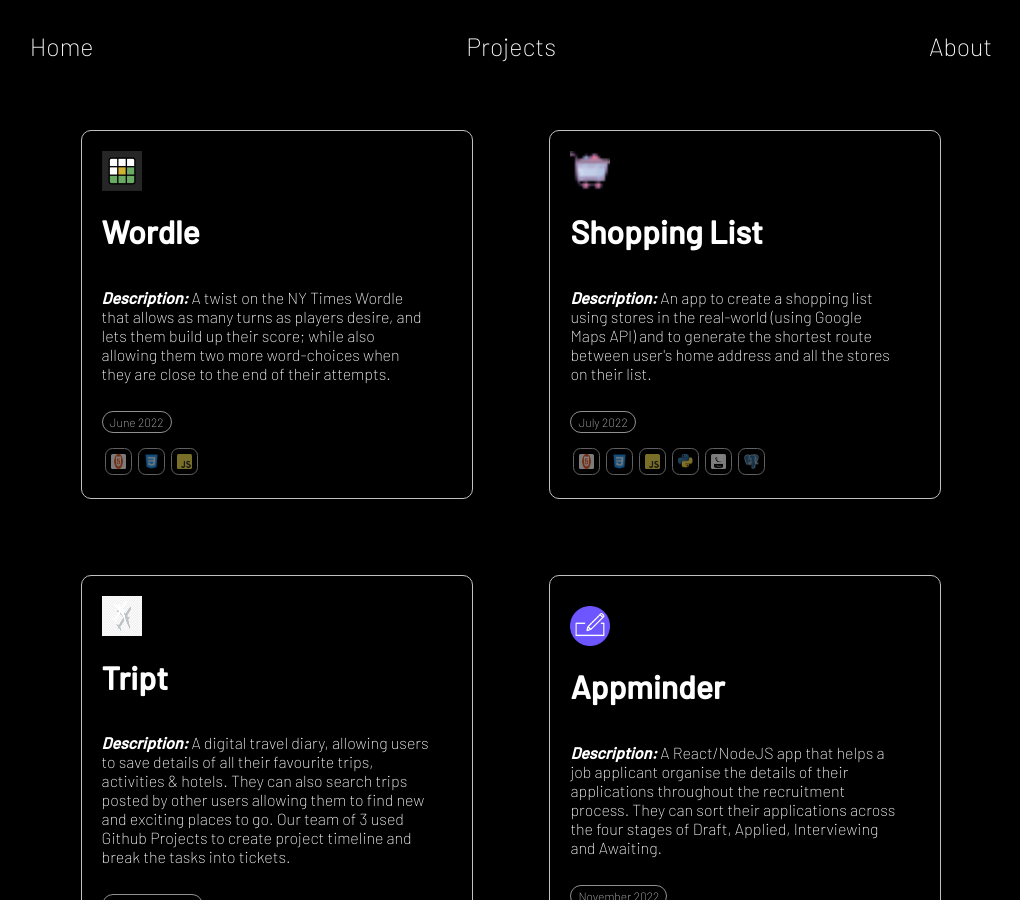
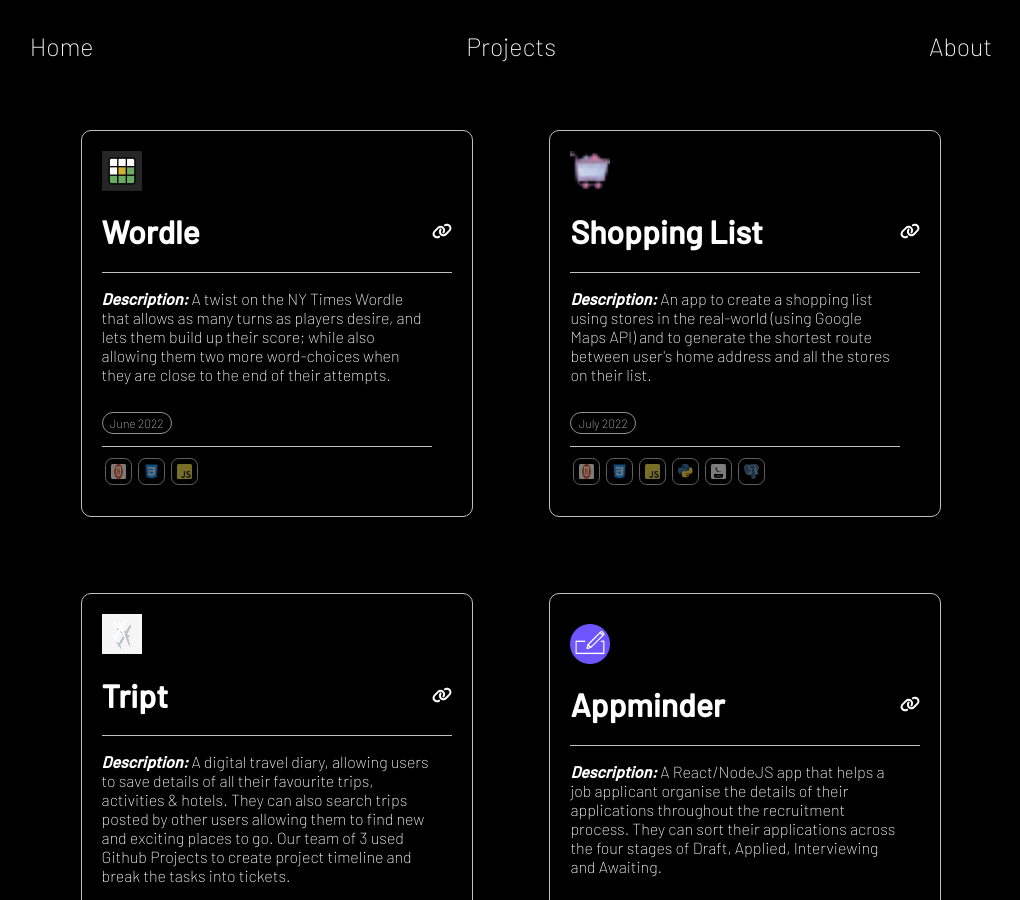
Before and after one commit to sid-s1/Portfolio, a React (Create React App) app: page / in a window 1280 px wide. Both pictures are taken after a click on the element "Projects". Shown: the whole page, without its empty margins (129-1149 px from the left). Built offline with nearby package versions, Linux system fonts and the light colour scheme.

Commit message:
added link icon to each project and some more design changes

```diff
--- a/package.json
+++ b/package.json
@@ -3,6 +3,11 @@
   "version": "0.1.0",
   "private": true,
   "dependencies": {
+    "@fortawesome/fontawesome-svg-core": "^6.5.1",
+    "@fortawesome/free-brands-svg-icons": "^6.5.1",
+    "@fortawesome/free-regular-svg-icons": "^6.5.1",
+    "@fortawesome/free-solid-svg-icons": "^6.5.1",
+    "@fortawesome/react-fontawesome": "^0.2.0",
     "@testing-library/jest-dom": "^5.17.0",
     "@testing-library/react": "^13.4.0",
     "@testing-library/user-event": "^13.5.0",
--- a/src/Projects.css
+++ b/src/Projects.css
@@ -31,6 +31,14 @@
     overflow: hidden;
 }
 
+.projectName-and-link {
+    display: flex;
+    width: 100%;
+    justify-content: space-between;
+    align-items: center;
+    border-bottom: 0.2px solid silver;
+}
+
 .project-logos {
     width: 40px;
     height: 40px;
@@ -43,8 +51,14 @@
     font-size: 0.75rem;
 }
 
+.project-date-container {
+    border-bottom: 0.2px solid silver;
+}
+
 .tech-used {
     display: flex;
+    justify-content: flex-start;
+    margin: 0.5rem 0;
 }
 
 .tech-logos {
--- a/src/components/ProjectCard.tsx
+++ b/src/components/ProjectCard.tsx
@@ -1,5 +1,7 @@
 import React from "react";
 import "../Projects.css";
+import { FontAwesomeIcon } from "@fortawesome/react-fontawesome";
+import { faLink } from "@fortawesome/free-solid-svg-icons";
 
 import HTMLLogo from "../assets/tech logos/html.jpg";
 import CSSLogo from "../assets/tech logos/css.webp";
@@ -41,21 +43,22 @@ const ProjectCard: React.FC<ProjectCardProps> = ({project}) => {
                 <div className="project-card-content">
                     <img src={project.projectLogo} className="project-logos"/>
                 </div>
-                <div className="project-card-content">
+                <div className="project-card-content projectName-and-link">
                     <h1 className="project-names">{project.name}</h1>
+                    <FontAwesomeIcon icon={faLink} />
                 </div>
                 <div className="project-card-content">
                     <p className="project-descriptions"><strong><em>Description: </em></strong>{project.desc}</p>
                 </div>
-                <div className="project-card-content">
+                <div className="project-card-content project-date-container">
                     <p className="project-descriptions project-dates">{project.date}</p>
                 </div>
-                <div className="project-card-content">
-                    <div className="tech-used">
+                <div className="project-card-content tech-used">
+                    <>
                         {
                             project.tech.map(tech => <img key={tech} src={logoMapping[tech]} className="tech-logos"/>)
                         }
-                    </div>
+                    </>
                 </div>
             </>
             }
```
